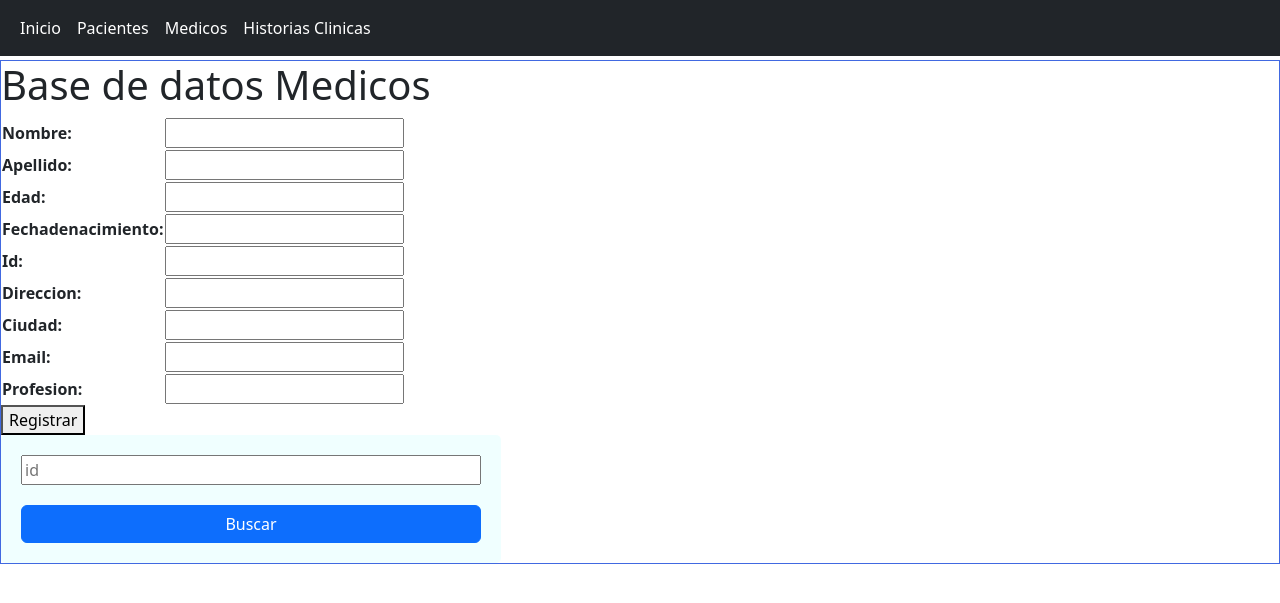
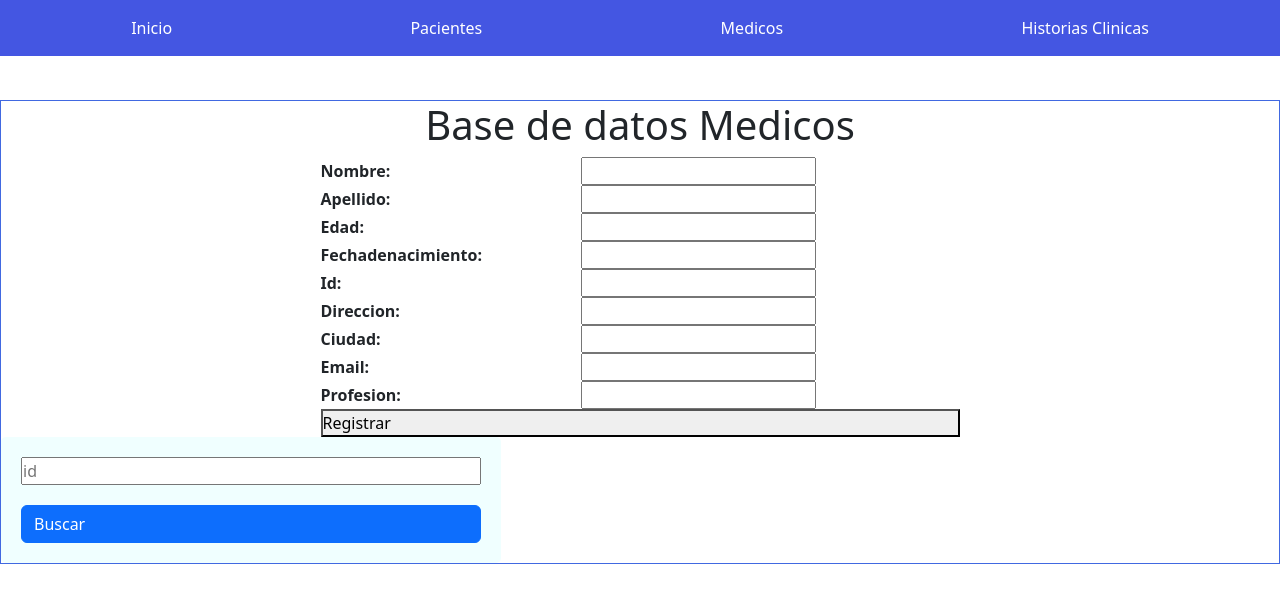
Before and after one commit to deividopscba/EntregaMVTFinal, a Django app: page /BaseDeDatos/api_medicos/ in a window 1280 px wide. Shown: the top 603 px of the page. Run offline with Django 4.2, Linux system fonts and the light colour scheme; some libraries are stand-ins or nearby versions.

Commit message:
modified:   BaseDeDatos/__pycache__/__init__.cpython-310.pyc 	modified:   BaseDeDatos/__pycache__/admin.cpython-310.pyc 	modified:   BaseDeDatos/__pycache__/apps.cpython-310.pyc 	modified:   BaseDeDatos/__pycache__/forms.cpython-310.pyc 	modified:   BaseDeDatos/__pycache__/models.cpython-310.pyc 	modified:   BaseDeDatos/__pycache__/urls.cpython-310.pyc 	modified:   BaseDeDatos/__pycache__/views.cpython-310.pyc 	modified:   BaseDeDatos/migrations/__pycache__/0001_initial.cpython-310.pyc 	modified:   BaseDeDatos/migrations/__pycache__/0002_historiaclinica.cpython-310.pyc 	modified:   BaseDeDatos/migrations/__pycache__/__init__.cpython-310.pyc 	modified:   BaseDeDatos/static/css/myestilo.css 	modified:   BaseDeDatos/template/api_medicos.html 	modified:   BaseDeDatos/template/api_pacientes.html 	modified:   BaseDeDatos/template/inicio.html 	modified:   MVT/__pycache__/__init__.cpython-310.pyc 	modified:   MVT/__pycache__/settings.cpython-310.pyc 	modified:   MVT/__pycache__/urls.cpython-310.pyc 	modified:   MVT/__pycache__/view.cpython-310.pyc 	modified:   MVT/__pycache__/wsgi.cpython-310.pyc 	modified:   db.sqlite3

```diff
--- a/BaseDeDatos/static/css/myestilo.css
+++ b/BaseDeDatos/static/css/myestilo.css
@@ -1,9 +1,45 @@
+*{
+    padding: 0;
+    margin: 0;
+    box-sizing: 0;
+}
+
+header {
+    position: fixed;
+    top: 0;
+    z-index: 1000;
+}
+header .navbar {
+    background-color: rgb(68, 86, 226) !important;
+}
+header .navbar .collapse {
+    width: 100%;
+    display: flex !important;
+    justify-content: space-around !important;
+}
+header .navbar .collapse .navbar-nav {
+    width: 100%;
+    display: flex;
+    justify-content: space-around;
+}
 .contenido1{
-    position: relative;
-    top: 60px;
+    margin-top: 100px;
     border: 1px  solid royalblue
 }
-
+.contenido1 p, h1{
+    display: flex;
+    justify-content: center;
+}
+.contenido1 .form1{
+    display: flex;
+    flex-direction: column;
+    padding-left: 25%;
+    padding-right: 25%;
+    justify-content: center;
+}
+.contenido1 form button{
+    display: flex;
+}
 .contenidoPacientes{
     background-color: blueviolet;
     display: flex;
--- a/BaseDeDatos/template/api_medicos.html
+++ b/BaseDeDatos/template/api_medicos.html
@@ -13,7 +13,7 @@
     {% if formulario.errors %}
     <p style="color:red;">Estan mal los datos, revisar</p>
     {% endif %}
-    <form method="POST">{% csrf_token %}
+    <form  class= "form1" method="POST">{% csrf_token %}
         <table>
             {{ formulario.as_table }}
         </table>
--- a/BaseDeDatos/template/api_pacientes.html
+++ b/BaseDeDatos/template/api_pacientes.html
@@ -13,7 +13,7 @@
     {% if formulario.errors %}
     <p style="color:red;">Estan mal los datos, revisar</p>
     {% endif %}
-    <form method="POST">{% csrf_token %}
+    <form class= "form1" method="POST">{% csrf_token %}
         <table>
             {{ formulario.as_table }}
         </table>
--- a/BaseDeDatos/template/inicio.html
+++ b/BaseDeDatos/template/inicio.html
@@ -1,5 +1,6 @@
 <!DOCTYPE html>
 <html lang="en">
+
 <head>
     {%load static%}
     <meta charset="UTF-8">
@@ -9,7 +10,9 @@
     <link rel="stylesheet" href="{%static 'css/myestilo.css'%}">
     <title>Base De Datos</title>
 </head>
+
 <body>
+    <header>
         <nav class="navbar navbar-expand-md navbar-dark fixed-top bg-dark">
             <div class="container-fluid">
                 <div class="collapse navbar-collapse" id="navbarCollapse">
@@ -18,22 +21,26 @@
                             <a class="nav-link active" aria-current="page" href="/BaseDeDatos/inicio">Inicio</a>
                         </li>
                         <li class="nav-item">
-                        <a class="nav-link active" aria-current="page" href="/BaseDeDatos/api_pacientes">Pacientes</a>
+                            <a class="nav-link active" aria-current="page"
+                                href="/BaseDeDatos/api_pacientes">Pacientes</a>
                         </li>
                         <li class="nav-item">
                             <a class="nav-link active" aria-current="page" href="/BaseDeDatos/api_medicos">Medicos</a>
                         </li>
                         <li class="nav-item">
-                        <a class="nav-link active" aria-current="page" href="/BaseDeDatos/api_HistoriasClinica">Historias Clinicas</a>
+                            <a class="nav-link active" aria-current="page"
+                                href="/BaseDeDatos/api_HistoriasClinica">Historias Clinicas</a>
                         </li>
                     </ul>
                 </div>
             </div>
         </nav>
+    </header>
     <div class="contenido1">
         {% block contenido %}
         <p>Esta es la base de datos para poder registrar pacientes, medicos e historias clinicas</p>
         {% endblock %}
     </div>
 </body>
+
 </html>
```
Also changed, not shown: db.sqlite3. Lines whose indentation alone changed are shown as unchanged.
